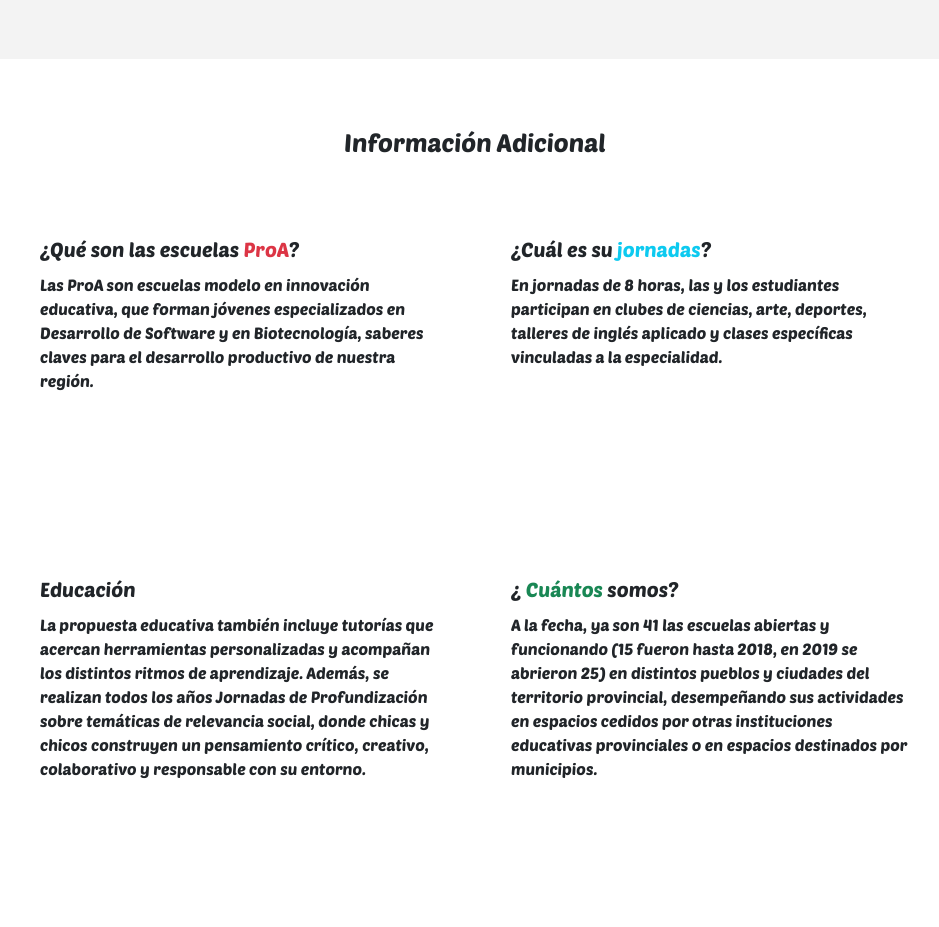
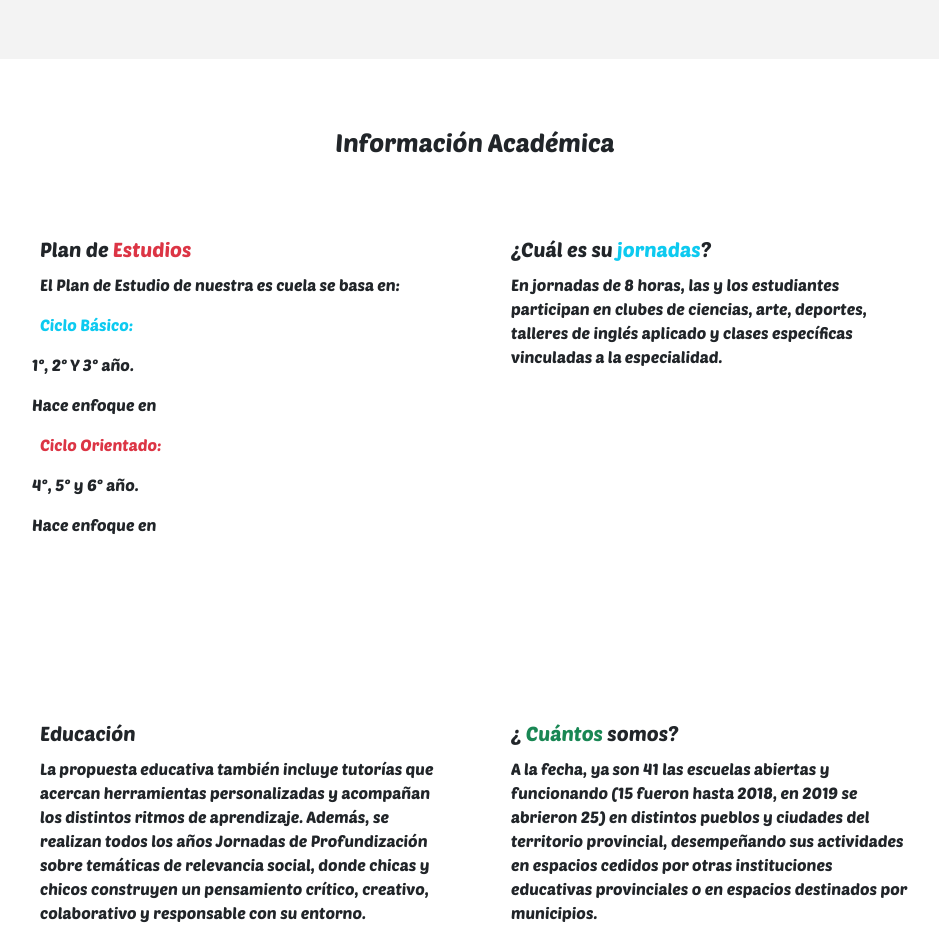
Before and after one commit to guadaagarcia17/prueba.github.io, a plain HTML site: page index.html in a window 1280 px wide. Shown: the part 2540-3467 px from the top of the page, without its empty margins (165-1104 px from the left). Drawn offline with nearby package versions, Linux system fonts and the light colour scheme.

Commit message:
first commit

```diff
--- a/index.html
+++ b/index.html
@@ -113,11 +113,17 @@
 
       <section class="container-fluid">
         <div class="row w-75 mx-auto my-5 servicio-fila">
-          <h1 class="caracteristicas">Información Adicional</h1>
+          <h1 class="caracteristicas">Información Académica</h1>
          <div class="col-lg-6 col-md-12 col-sm-12 my-5  d-flex justify-content-start icono-wrap">
           <div>
-            <h3 class="fs-5 mt-4 px-4 pb-1">¿Qué son las escuelas <span class="text-danger">ProA</span>?</h3>
-            <p class="px-4">Las ProA son escuelas modelo en innovación educativa, que forman jóvenes especializados en Desarrollo de Software y en Biotecnología, saberes claves para el desarrollo productivo de nuestra región.</p>
+            <h3 class="fs-5 mt-4 px-4 pb-1">Plan de <span class="text-danger">Estudios</span></h3>
+            <p class="px-4">El Plan de Estudio de nuestra es cuela se basa en:</p>
+            <p class="px-4"><span class="text-info">Ciclo Básico:</span></p>
+            <p class="px-3">1°, 2° Y 3° año.</p>
+            <p class="px-3">Hace enfoque en</p>
+            <p class="px-4"><span class="text-danger">Ciclo Orientado:</span></p>
+            <p class="px-3">4°, 5° y 6° año. </p>
+            <p class="px-3">Hace enfoque en</p>
           </div>
          </div>
          <div class="col-lg-6 col-md-12 col-sm-12 d-flex justify-content-start my-5 icono-wrap">
```
Also changed, not shown: index2.html (added, +11 -0 lines).
